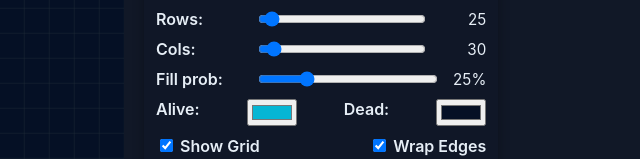
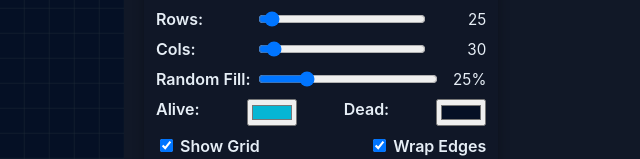
Before and after one commit to jo56/conways-game-of-life, a React (Vite) app: page / in a window 1280 px wide. Both pictures are taken after a click on the button "Adv.". Shown: the part 152-311 px from the top of the page, without its empty margins (636-1276 px from the left). Built offline with nearby package versions, Linux system fonts and the light colour scheme.

Commit message:
updating fill name

```diff
--- a/src/App.tsx
+++ b/src/App.tsx
@@ -421,7 +421,7 @@ export default function App(): JSX.Element {
             {showAdvanced && (
               <>
                 <div style={{ display: 'flex', alignItems: 'center', marginBottom: '10px' }}>
-                  <label style={{ width: '100px', fontWeight: 600 }}>Fill prob:</label>
+                  <label style={{ width: '100px', fontWeight: 600 }}>Random Fill:</label>
                   <input
                     type="range"
                     min={0}
```
